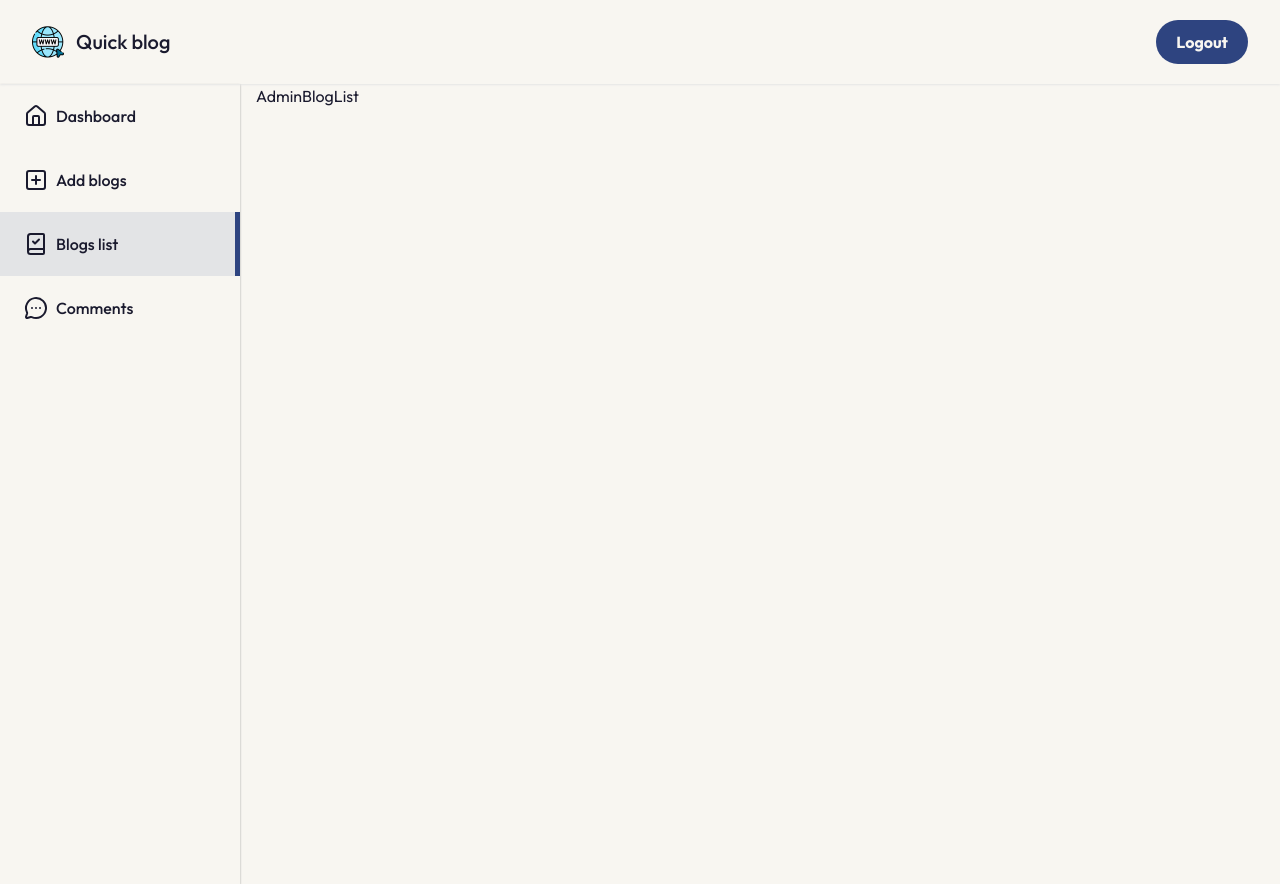
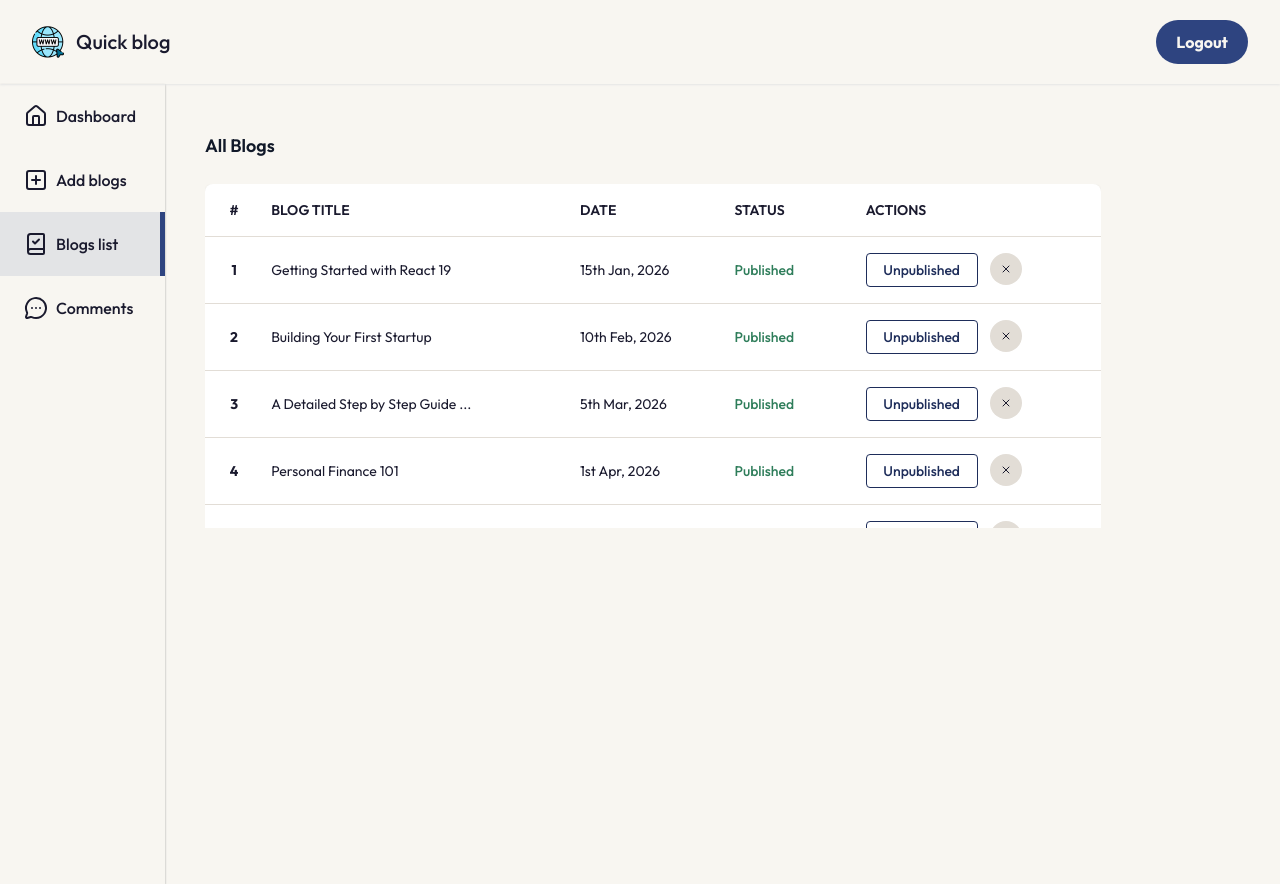
Before and after one commit to chanwinharold/quick-blog, a React (Vite) app in the folder client/: page /admin/list in a window 1280 px wide. Built offline with nearby package versions, Linux system fonts and the light colour scheme.

Commit message:
Admin Blog List UI completed

```diff
--- a/client/src/components/admin/BlogTableItem.jsx
+++ b/client/src/components/admin/BlogTableItem.jsx
@@ -11,7 +11,7 @@ function BlogTableItem({blog, index}) {
             <td className={`px-2 py-4 text-start`}>{Moment(createdAt).format(`Do MMM, YYYY`)}</td>
             <td className={`${isPublished ? `text-success` : `text-error`} font-medium px-2 py-4`}>{isPublished ? `Published` : `Unpublished`}</td>
             <td className={`flex gap-3 px-2 py-4 text-start`}>
-                <button className={`border border-primary rounded-sm cursor-pointer hover:border-accent hover:text-accent transition-colors duration-200 text-primary font-medium px-4 py-1.5`} type="button">{isPublished ? `Published` : `Unpublished`}</button>
+                <button className={`border border-primary rounded-sm cursor-pointer hover:border-accent hover:text-accent transition-colors duration-200 text-primary font-medium px-4 min-w-28 w-28 py-1.5`} type="button">{!isPublished ? `Published` : `Unpublished`}</button>
                 <button className={`hover:bg-accent-light/25 hover:border hover:border-accent w-8 h-8 rounded-full hover:scale-110 duration-200 cursor-pointer bg-border inline-flex justify-center items-center`} type="button"><X width={12} height={12} className={`hover:text-accent`} /></button>
             </td>
         </tr>
--- a/client/src/pages/admin/AdminBlogList.jsx
+++ b/client/src/pages/admin/AdminBlogList.jsx
@@ -1,8 +1,51 @@
+import BlogTableItem from "../../components/admin/BlogTableItem.jsx";
+import {useEffect, useState} from "react";
+import {blogData} from "../../assets/assets.js";
 
 
 function AdminBlogList() {
+    const [Data, setData] = useState([])
+
+    const handleFetch = async () => {
+        try {
+            return blogData
+        } catch (e) {return e}
+    }
+
+    useEffect(() => {
+        handleFetch().then(res => {
+            setData(res)
+        }).catch(error => {
+            console.error(`Internal server error : ${error}`)
+        })
+    }, []);
+
     return (
-        <div>AdminBlogList</div>
+        <section className={`py-12 px-6 w-full`}>
+            <div className={`mb-6`}>
+                <strong className={`font-semibold text-lg text-primary-dark`}>All Blogs</strong>
+            </div>
+            <div className={`h-86 max-w-4xl scrollbar-none overflow-auto`}>
+                <table className={`w-full bg-surface rounded-lg text-sm shadow`}>
+                    <thead>
+                    <tr>
+                        <th scope={`col`} className={`px-4 py-4 text-center uppercase font-semibold`}>#</th>
+                        <th scope={`col`} className={`px-2 py-4 text-start uppercase font-semibold`}>Blog Title</th>
+                        <th scope={`col`} className={`px-2 py-4 text-start uppercase font-semibold`}>Date</th>
+                        <th scope={`col`} className={`px-2 py-4 text-start uppercase font-semibold`}>Status</th>
+                        <th scope={`col`} className={`px-2 py-4 text-start uppercase font-semibold`}>Actions</th>
+                    </tr>
+                    </thead>
+                    <tbody className={``}>
+                    {
+                        Data.map((item, i) => (
+                            <BlogTableItem key={item.id} blog={item} index={i+1} />
+                        ))
+                    }
+                    </tbody>
+                </table>
+            </div>
+        </section>
     );
 }
 
--- a/client/src/pages/admin/AdminDashboard.jsx
+++ b/client/src/pages/admin/AdminDashboard.jsx
@@ -27,7 +27,7 @@ function AdminDashboard() {
     }, []);
 
     return (
-        <main className={`p-8 grid gap-10 place-content-start`}>
+        <main className={`flex-1 w-full p-8 grid gap-10`}>
             <section className={`flex gap-4`}>
                 <article className={`cursor-pointer hover:scale-105 duration-300 hover:shadow-sm bg-surface flex items-center gap-2 p-4 w-56 rounded-md`}>
                     <div className={`bg-primary-light/10 rounded-lg w-12 h-12 grid place-content-center`}><BookCheck className={`stroke-primary-light`} /></div>
@@ -51,13 +51,13 @@ function AdminDashboard() {
                     </div>
                 </article>
             </section>
-            <section>
+            <section className={`w-full`}>
                 <div className={`flex gap-2 mb-6`}>
                     <GalleryHorizontalEnd />
                     <strong className={`font-semibold text-lg text-primary-dark`}>Latest Blogs</strong>
                 </div>
 
-                <table className={`max-w-4xl w-full bg-surface rounded-lg overflow-x-auto text-sm scrollbar-none shadow`}>
+                <table className={`max-w-4xl pb-10 w-full bg-surface rounded-lg overflow-x-auto text-sm scrollbar-none shadow`}>
                     <thead>
                         <tr>
                             <th scope={`col`} className={`px-4 py-4 text-center uppercase font-semibold`}>#</th>
```
Also changed, not shown: client/public/img.png (deleted), client/public/img_4.png (deleted).
